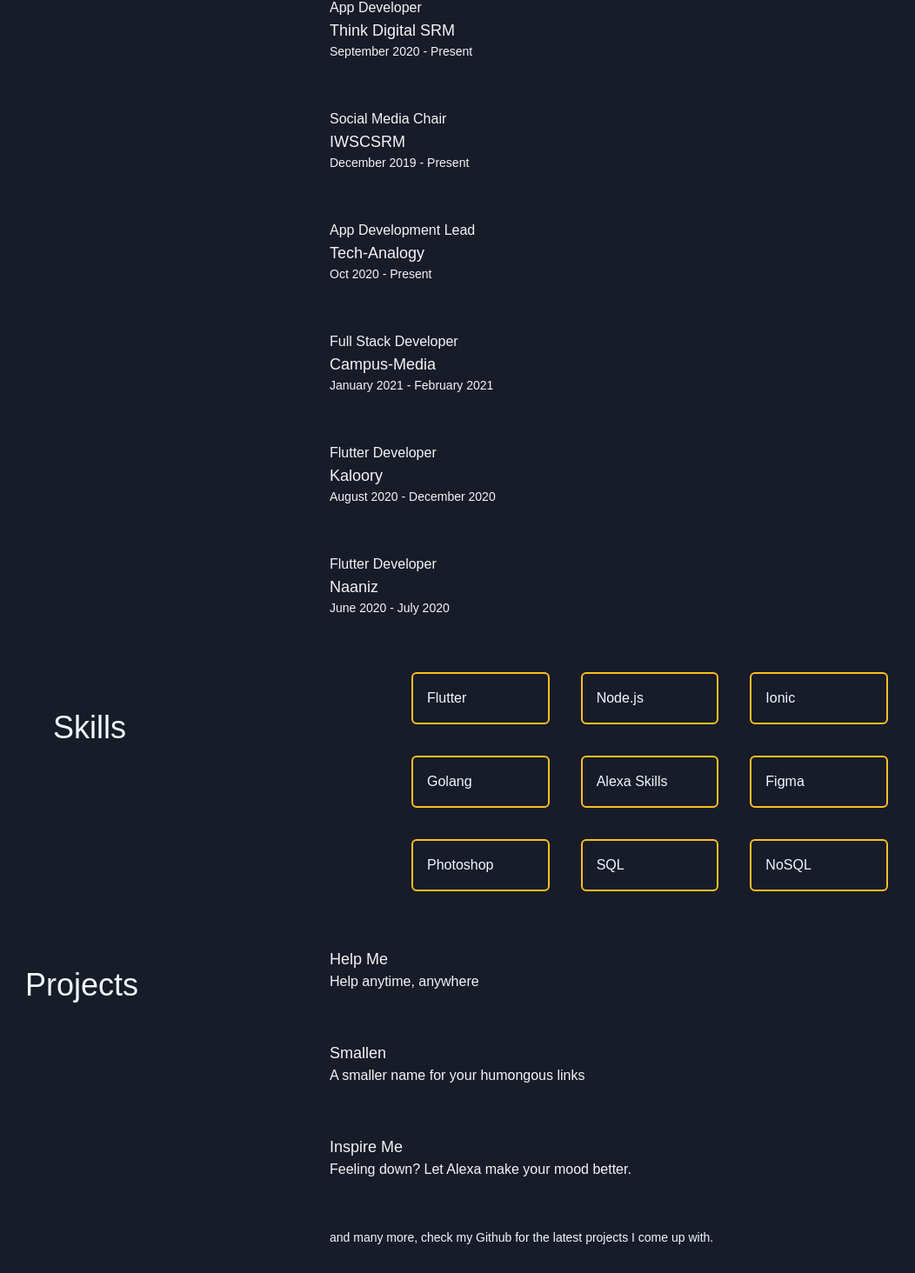
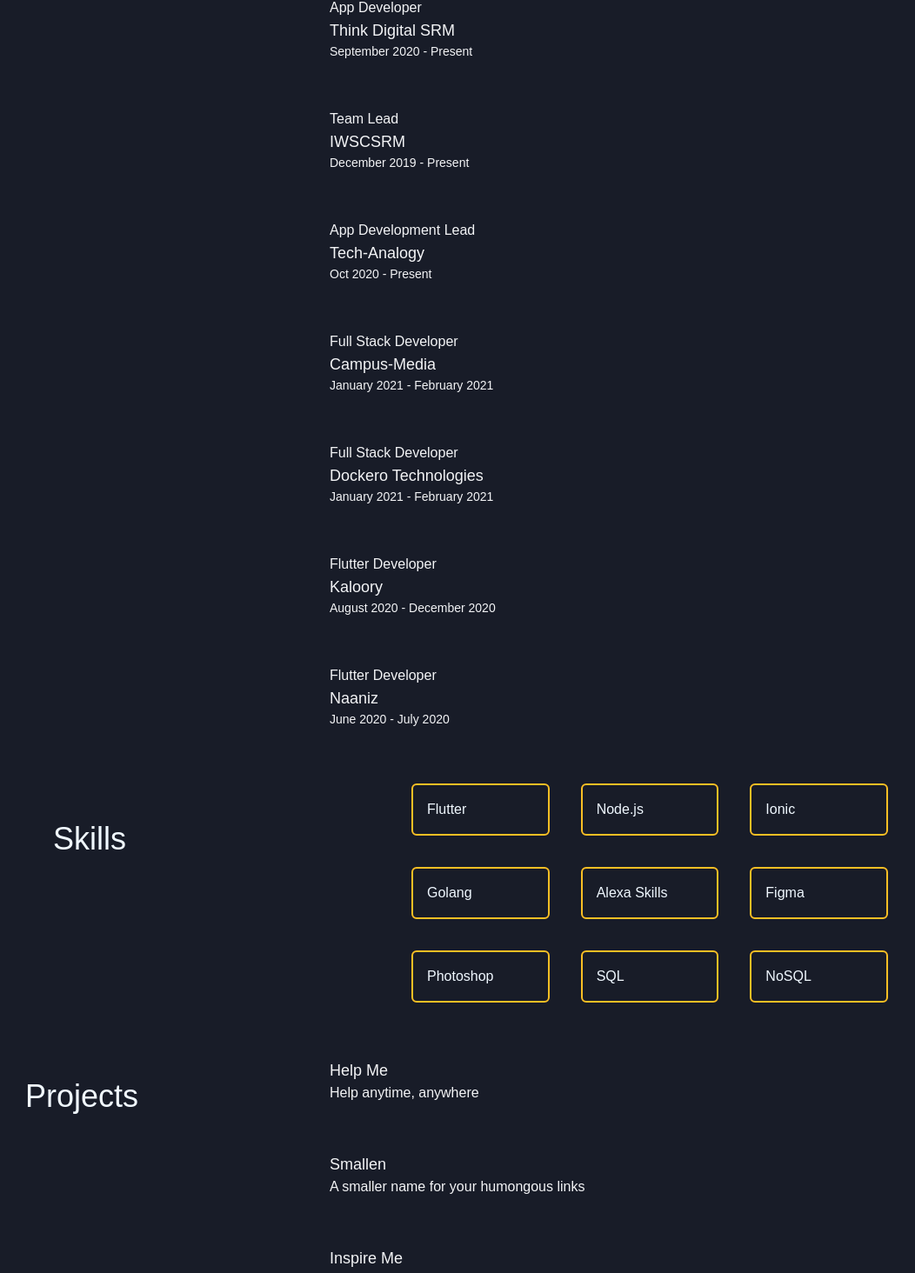
Before and after one commit to sbiswas2209/david, a Next.js app: page / in a window 1280 px wide. Shown: the part 1799-3263 px from the top of the page at 87% size, without its empty margins (215-1267 px from the left). Built offline with nearby package versions, Linux system fonts and the light colour scheme.

Commit message:
💄 Update Roles

```diff
--- a/components/projects.js
+++ b/components/projects.js
@@ -19,9 +19,7 @@
   return (
     <div className="lg:grid grid-cols-2 gap-0 ml-11 lg:mr-44 mr-11 mt-11">
       <div>
-        <h1 className="text-4xl transition ease-in duration-700 lg:text-center mt-11">
-          Projects
-        </h1>
+      <h3 className="text-4xl text-center mt-11 mb-11">Projects</h3>
       </div>
       <div className="grid grid-rows-8 gap-4">
         {projects.map((project) => (
--- a/components/roles.js
+++ b/components/roles.js
@@ -17,7 +17,7 @@
         },
         {
             name: 'IWSCSRM',
-            role: 'Social Media Chair',
+            role: 'Team Lead',
             duration: 'December 2019 - Present'
         },
         {
@@ -27,6 +27,11 @@
         },
         {
             name: 'Campus-Media',
+            role: 'Full Stack Developer',
+            duration: 'January 2021 - February 2021'
+        },
+        {
+            name: 'Dockero Technologies',
             role: 'Full Stack Developer',
             duration: 'January 2021 - February 2021'
         },
@@ -44,9 +49,7 @@
     return (
         <div className='lg:grid grid-cols-2 gap-0 ml-11 lg:mr-44 mr-11'>
             <div>
-                <h1 className='text-4xl transition ease-in duration-700 lg:text-center mt-11'>
-                    Roles
-                </h1>
+            <h3 className="text-4xl text-center mt-11 mb-11">Roles</h3>
             </div>
             <div className='grid grid-rows-8 gap-4'>
                {roles.map((role) => (
```
